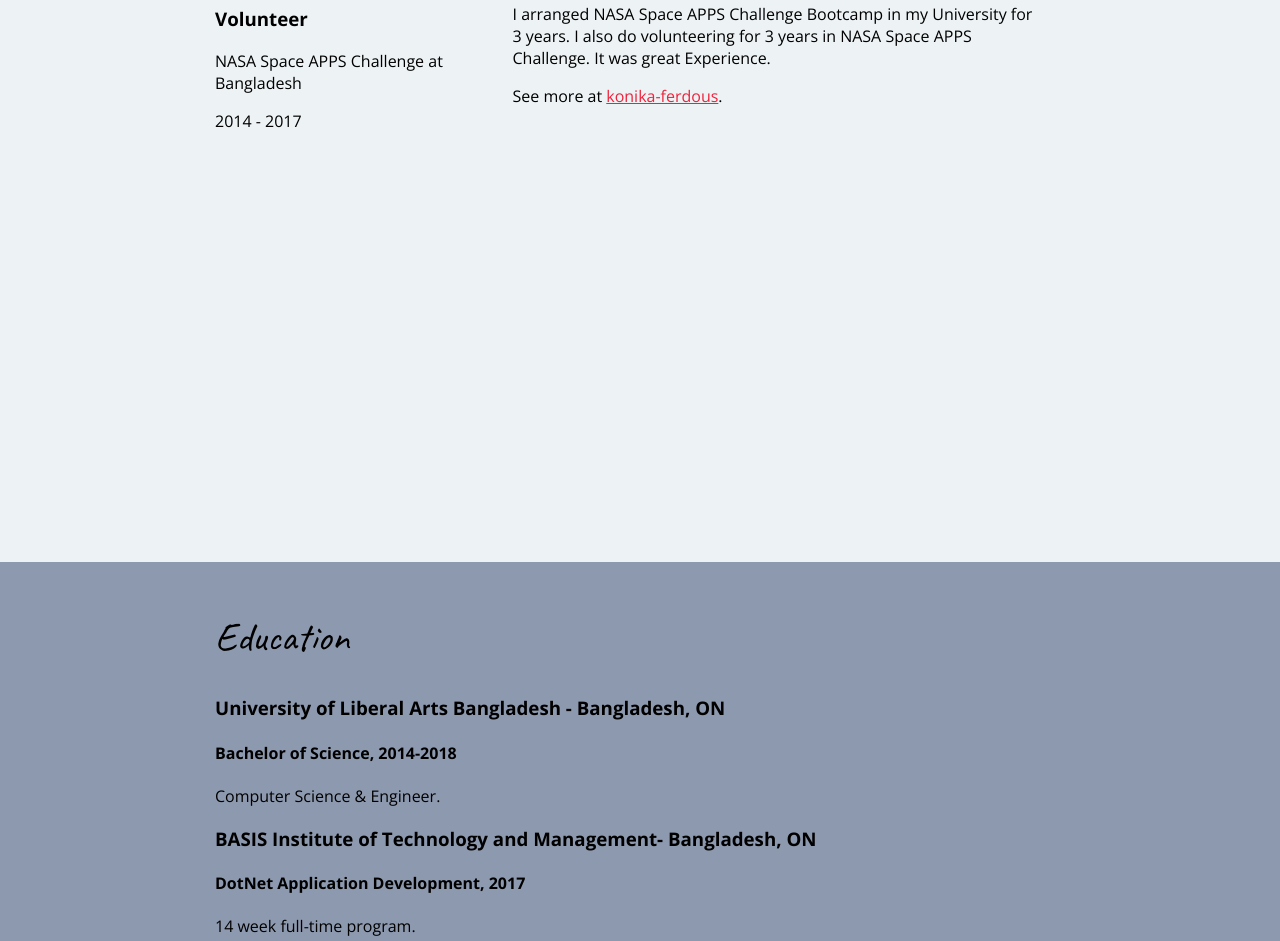
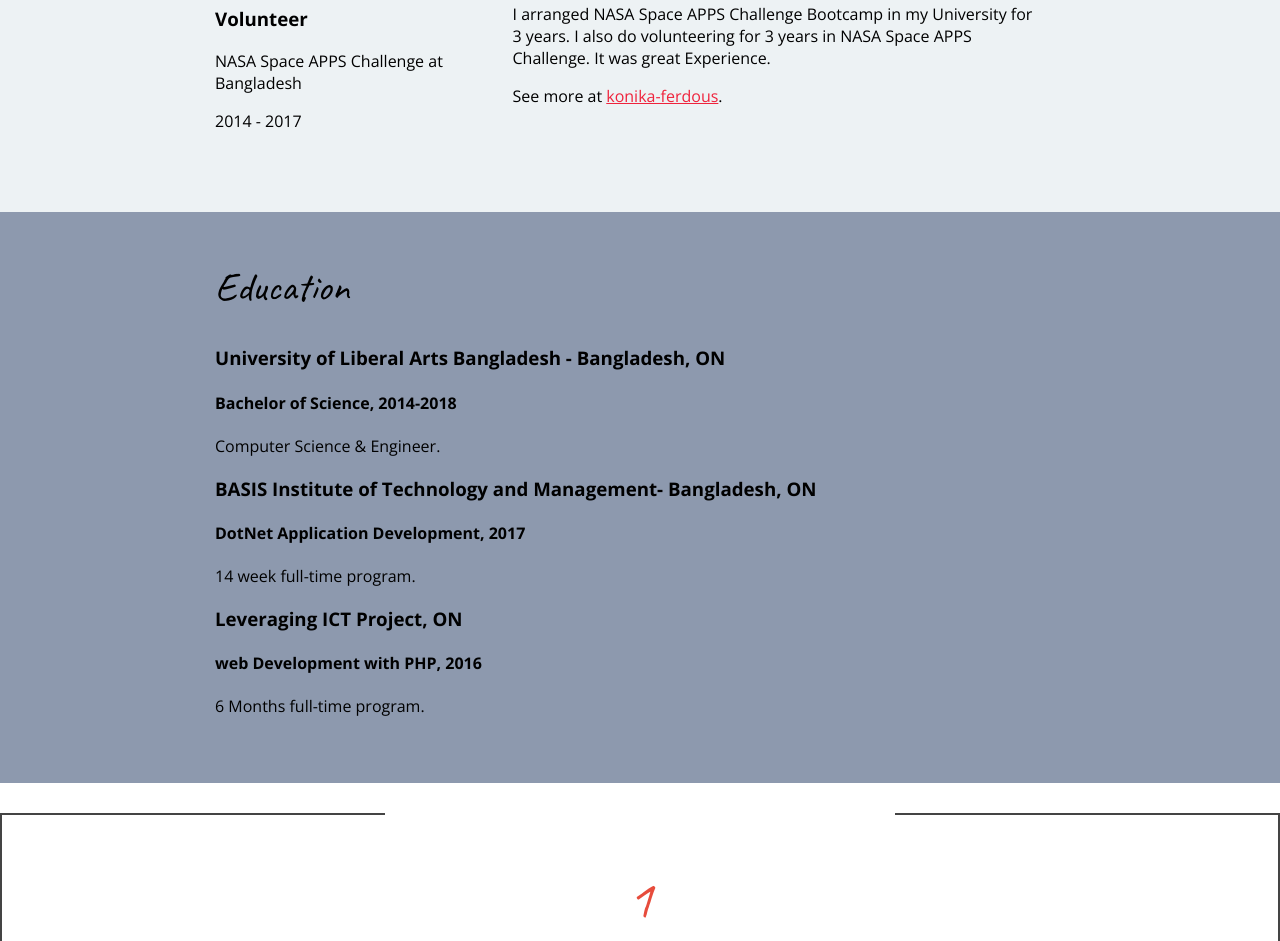
Before and after one commit to KonikaOfficial/KonikaFerdous.github.io, a plain HTML site: page index.html in a window 1280 px wide. Shown: the part 1414-2355 px from the top of the page. Drawn offline with nearby package versions, Linux system fonts and the light colour scheme.

Commit message:
Remove empty div which causing wide space.

```diff
--- a/index.html
+++ b/index.html
@@ -1,5 +1,6 @@
 <!DOCTYPE html>
 <html lang="en">
+
 <head>
     <meta charset="UTF-8">
     <meta name="viewport" content="width=device-width, initial-scale=1.0">
@@ -7,6 +8,7 @@
     <link href="https://fonts.googleapis.com/css?family=Caveat|Open+Sans:400,400i,700" rel="stylesheet">
     <link rel="stylesheet" href="css/styles.css">
 </head>
+
 <body>
     <!-- // Intro -->
     <header>
@@ -17,7 +19,8 @@
                 <h1>Konika Ferdous</h1>
                 <h2>Software Engineer</h2>
                 <p>As a Software Engineer, I specialize in back-end and scalable front-end development.
-                  Strong Designing and Engineering Skill with a Bachelor of Science (BSc) focused in Computer Science Engeneering
+                    Strong Designing and Engineering Skill with a Bachelor of Science (BSc) focused in Computer Science
+                    Engeneering
                     from University of Liberal Arts Bangladesh. I am a certified Dot Net Developer</p>
             </div>
         </div>
@@ -37,7 +40,8 @@
                     <p>March 2020 - June 2020</p>
                 </div>
                 <div class="column-wide">
-                  <p>I worked on Banking Solution. I worked on AngualarJS, Web Api, Dot Net and C#, Oracle Database</p>
+                    <p>I worked on Banking Solution. I worked on AngualarJS, Web Api, Dot Net and C#, Oracle Database
+                    </p>
                     <p>See more at <a href="https://www.linkedin.com/in/konika-ferdous/">konika-ferdous</a>.</p>
                 </div>
 
@@ -47,7 +51,8 @@
                     <p>June 2018 - Present</p>
                 </div>
                 <div class="column-wide">
-                  <p>Provides various front-end and back-end related services. I worked on AngualarJS, Web Api, Javascript, Dot Net and C#</p>
+                    <p>Provides various front-end and back-end related services. I worked on AngualarJS, Web Api,
+                        Javascript, Dot Net and C#</p>
                     <p>See more at <a href="https://www.linkedin.com/in/konika-ferdous/">konika-ferdous</a>.</p>
                 </div>
 
@@ -85,25 +90,13 @@
                     <p>2014 - 2017</p>
                 </div>
                 <div class="column-wide">
-                  <p>I arranged NASA Space APPS Challenge Bootcamp in my University for 3 years. I also do volunteering for 3 years in NASA Space APPS Challenge.
+                    <p>I arranged NASA Space APPS Challenge Bootcamp in my University for 3 years. I also do
+                        volunteering for 3 years in NASA Space APPS Challenge.
                         It was great Experience.
                     </p>
                     <p>See more at <a href="https://www.linkedin.com/in/konika-ferdous/">konika-ferdous</a>.</p>
                 </div>
-                <!-- Job Details -->
-                <div class="column-narrow">
 
-                </div>
-
-
-
-                <!-- Job Details -->
-                <div class="column-narrow">
-
-                </div>
-                <div class="column-wide">
-
-                </div>
             </div>
         </section>
 
@@ -216,4 +209,5 @@
         </div>
     </footer>
 </body>
+
 </html>
```
Lines whose indentation alone changed are shown as unchanged.
